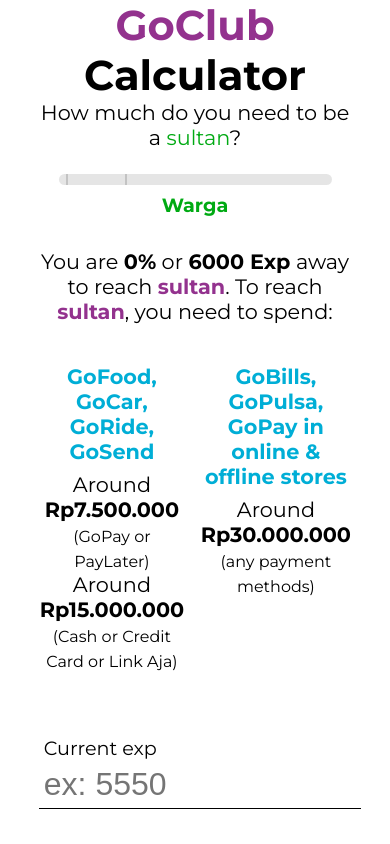
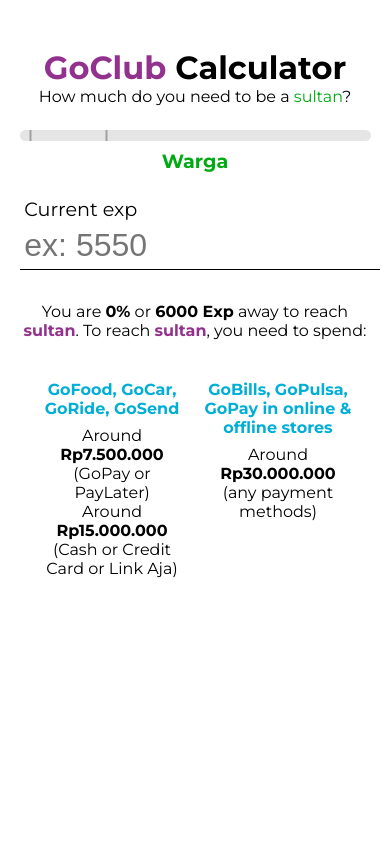
Before and after one commit to saepasomba/goclub-calculator-react, a React (Create React App) app: page / in a window 390 px wide. Built offline with nearby package versions, Linux system fonts and the light colour scheme.

Commit message:
Add minor media query and switch layout for better experience

```diff
--- a/src/Components/Insight.scss
+++ b/src/Components/Insight.scss
@@ -13,11 +13,11 @@
 }
 
 .estimate-spendings {
-    margin: auto;
+    margin: 0 auto;
     margin-top: 2rem;
     display: grid;
     grid-template-columns: 1fr 1fr;
-    width: 100%;
+    width: 90%;
     gap: 1rem;
     justify-items: center;
     .estimate-group {
--- a/src/Pages/App.js
+++ b/src/Pages/App.js
@@ -39,10 +39,10 @@
       <div className={`container tier-container ${tierColor}`}>
         {tier}
       </div>
-      <Insight currentExp={userExp} />
       <div className='container textfield-container'>
         <CustomTextField label='Current exp' onChange={onChange} />
       </div>
+      <Insight currentExp={userExp} />
     </div>
   );
 }
--- a/src/Pages/App.scss
+++ b/src/Pages/App.scss
@@ -13,6 +13,15 @@
 body {
   color: $color-black;
   font-size: 1.3rem;
+
+  @media screen and (max-width: 768px) {
+    font-size: 1rem;
+    .container {
+      width: 90%;
+    }
+  }
+  margin-top: 3rem;
+  margin-bottom: 3rem;
 }
 
 // END of Default CSS
```
